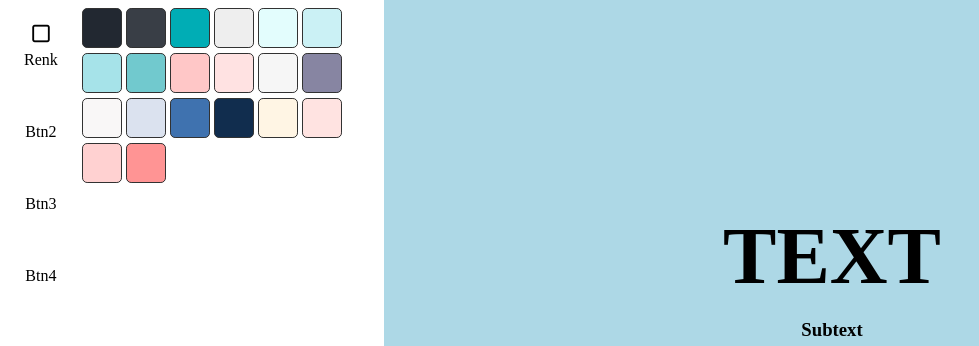
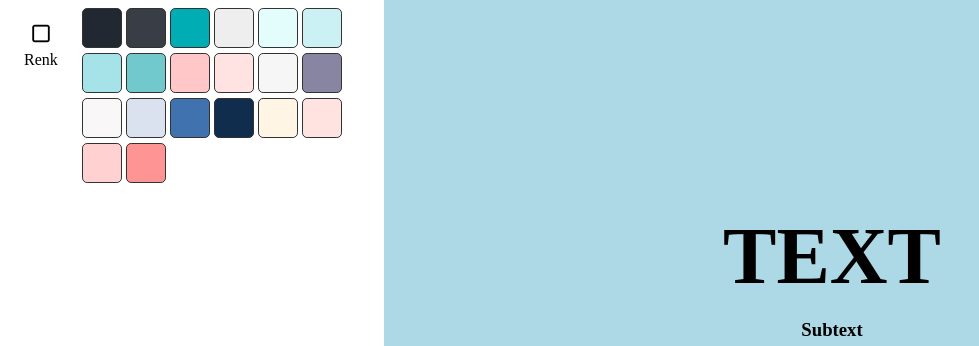
Before and after one commit to yusuf-s1/dynamic, a plain HTML site: page index.html in a window 1280 px wide. Shown: the top 346 px of the page, without its empty margins (0-979 px from the left). Drawn offline with Linux system fonts and the light colour scheme.

Commit message:
Update index.html

```diff
--- a/index.html
+++ b/index.html
@@ -23,9 +23,6 @@
         <button class="sidebar-btn">
           <i class="fa-regular fa-square"></i><br />Renk
         </button>
-        <button class="sidebar-btn">Btn2</button>
-        <button class="sidebar-btn">Btn3</button>
-        <button class="sidebar-btn">Btn4</button>
       </div>
       <div class="sidebar-options sidebar-color-options">
         <button class="sidebar-color-option" value="#222831"></button>
```
